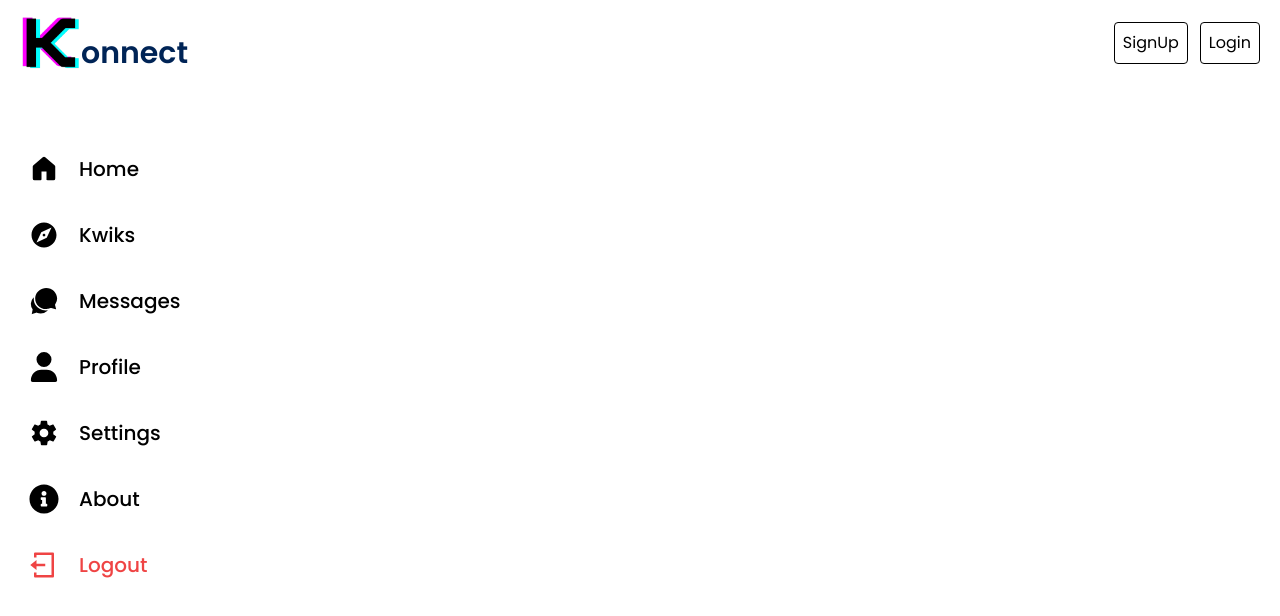
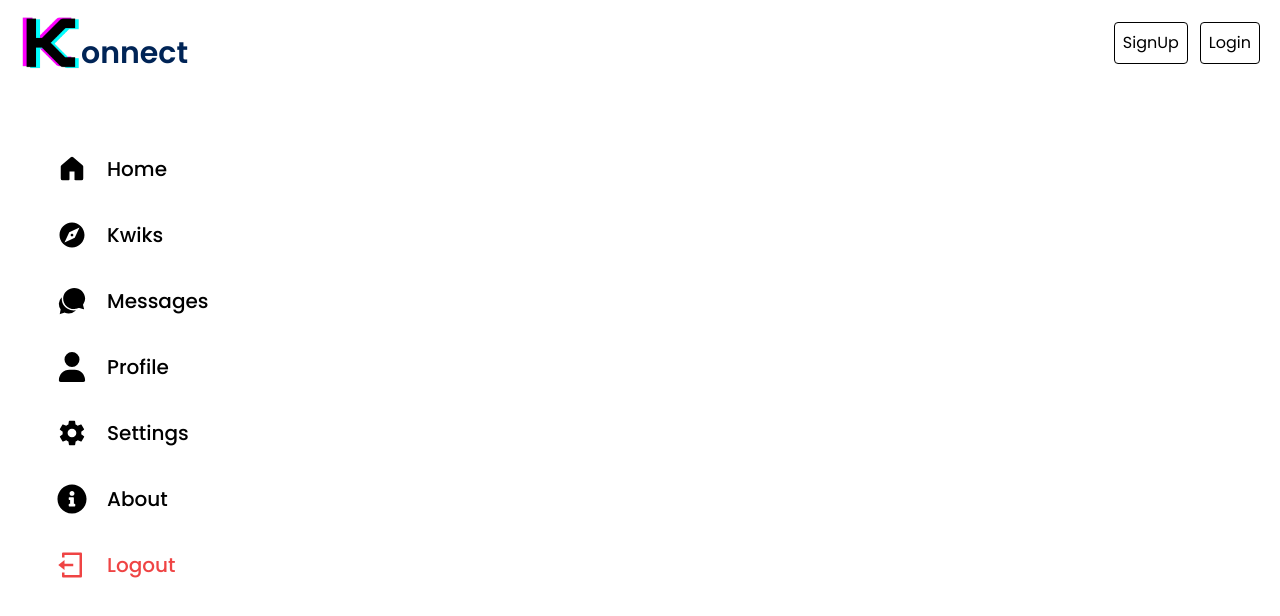
Before and after one commit to KrishnaOnline/konnect-react-frontend, a React (Vite) app: page /home in a window 1280 px wide. Shown: the top 616 px of the page. Built offline with nearby package versions, Linux system fonts and the light colour scheme; no server answers.

Commit message:
ui update

```diff
--- a/src/App.jsx
+++ b/src/App.jsx
@@ -28,7 +28,7 @@ function App() {
     const [isSidebarOpen, setIsSidebarOpen] = useState(false);
 
 	return (
-		<div className="flex flex-col overflow-hidden justify-center max-w-[1366px] mx-auto">
+		<div className="flex flex-col overflow-hidden justify-center /*max-w-[1366px]*/ mx-auto">
             <Navbar/>
             {token &&
             <div className="flex justify-between lg:hidden mx-1 mt-5">
--- a/src/components/Sidebar.jsx
+++ b/src/components/Sidebar.jsx
@@ -19,7 +19,7 @@ function Sidebar({setIsSidebarOpen}) {
     const dispatch = useDispatch();
 
 	return (
-        <div className="text-black w-[350px] text-[20px] ml-10 lg:ml-3 pt-5 sticky top-0 h-screen">
+        <div className="text-black w-[350px] text-[20px] ml-10 lg:ml-10 pt-5 sticky top-0 h-screen">
             <div onClick={() => setIsSidebarOpen(false)} className="nav-items w-fit flex flex-col gap-5">
                 <NavLink to={"/"}>
                     <div className="flex items-center gap-5">
```
